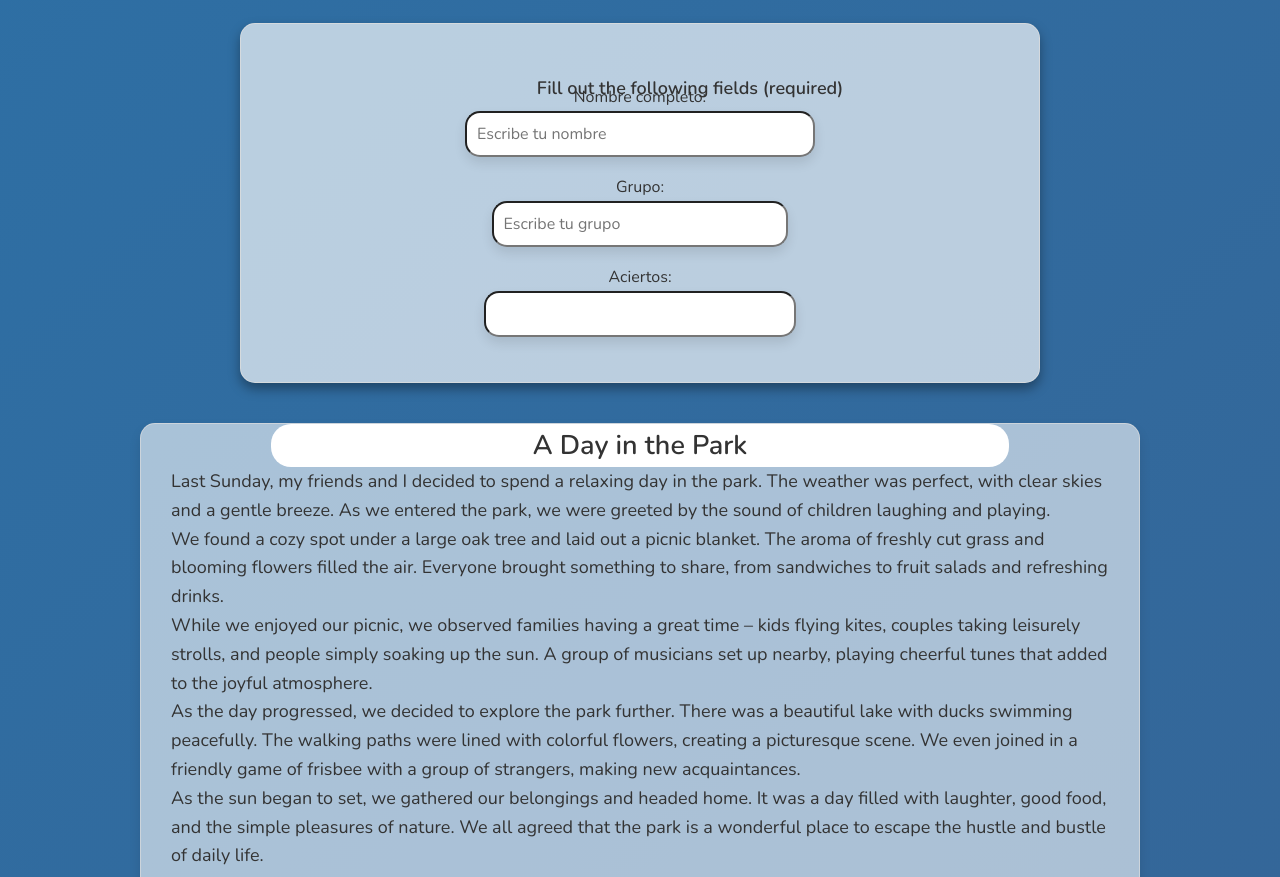
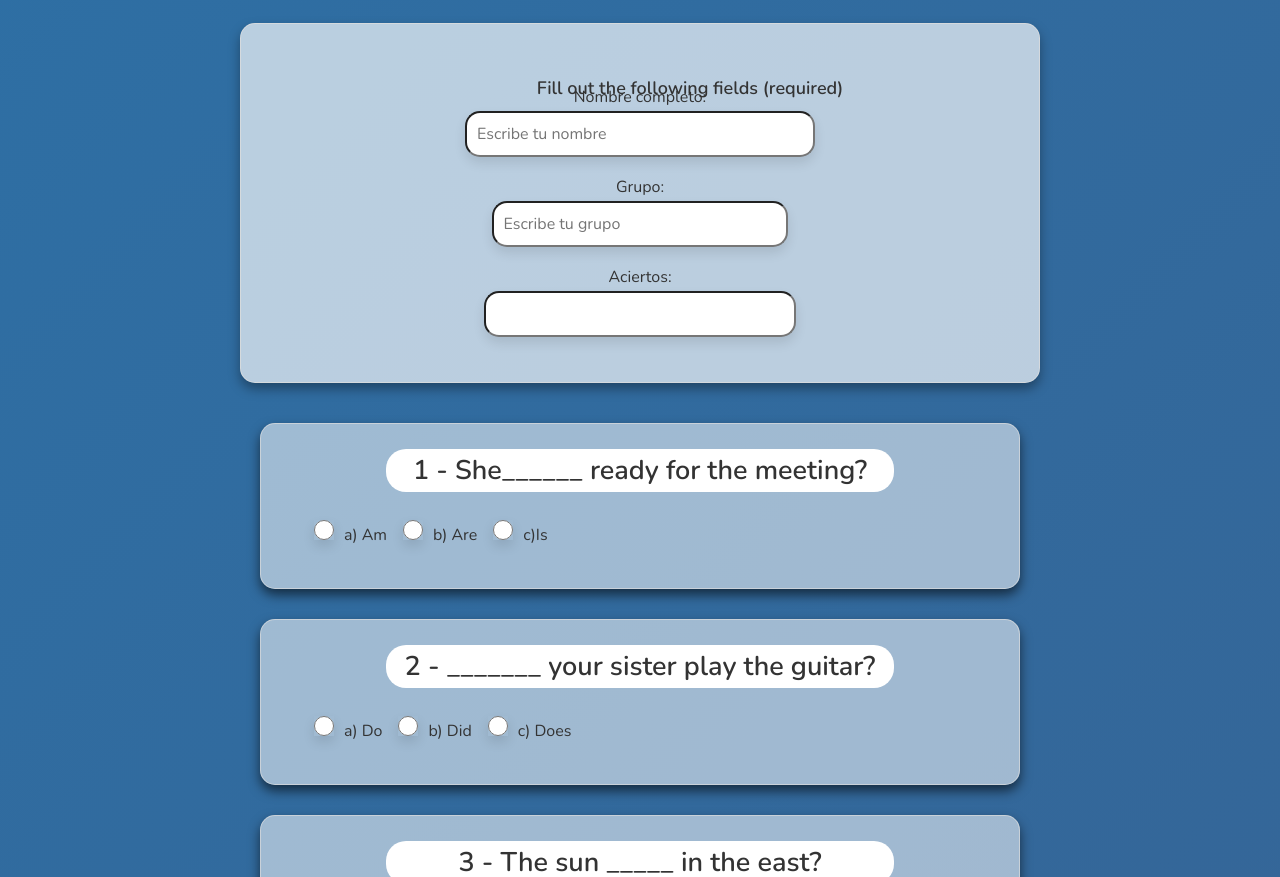
Before and after one commit to Dangi43khol3ikgr437y/Examen-Festival, a website: page public/index.html in a window 1280 px wide. Shown: the part 75-952 px from the top of the page. Drawn offline with nearby package versions, Linux system fonts and the light colour scheme.

Commit message:
Update index.html

```diff
--- a/public/index.html
+++ b/public/index.html
@@ -24,21 +24,11 @@
             <input type="number" id="aciertos" readonly>
         </div>
     </div>
-
-    <!-- Aquí está el contenedor de texto que me pediste -->
-    <div class="contenedor-texto">
-        <h2>A Day in the Park</h2>
-        <p>Last Sunday, my friends and I decided to spend a relaxing day in the park. The weather was perfect, with clear skies and a gentle breeze. As we entered the park, we were greeted by the sound of children laughing and playing.</p>
-        <p>We found a cozy spot under a large oak tree and laid out a picnic blanket. The aroma of freshly cut grass and blooming flowers filled the air. Everyone brought something to share, from sandwiches to fruit salads and refreshing drinks.</p>
-        <p>While we enjoyed our picnic, we observed families having a great time – kids flying kites, couples taking leisurely strolls, and people simply soaking up the sun. A group of musicians set up nearby, playing cheerful tunes that added to the joyful atmosphere.</p>
-        <p>As the day progressed, we decided to explore the park further. There was a beautiful lake with ducks swimming peacefully. The walking paths were lined with colorful flowers, creating a picturesque scene. We even joined in a friendly game of frisbee with a group of strangers, making new acquaintances.</p>
-        <p>As the sun began to set, we gathered our belongings and headed home. It was a day filled with laughter, good food, and the simple pleasures of nature. We all agreed that the park is a wonderful place to escape the hustle and bustle of daily life.</p>
-    </div>
-
-    <!-- Otros elementos -->
     <div id="juego"></div>
     <button id="enviarResultados">Enviar Resultados</button>
 
     <script src="ExamenFestival.js"></script>
 </body>
 </html>
+
+<!-- JJ -->
```
